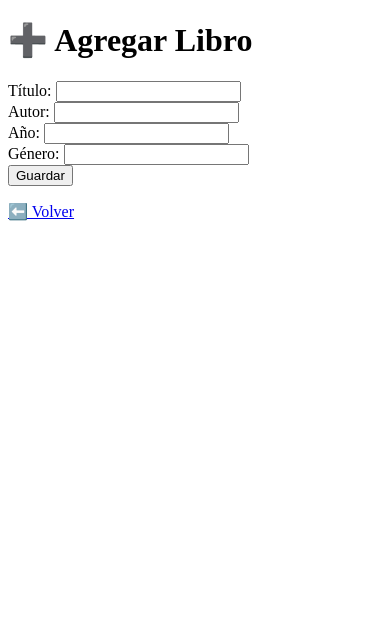
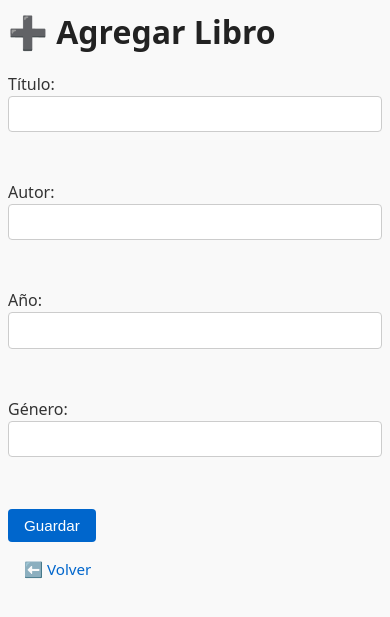
Before and after one commit to BrayronLeiva/database_project, a PHP site: page /add.php in a window 390 px wide. Shown: the top 617 px of the page. Run offline with PHP 8.4, Linux system fonts and the light colour scheme; data comes from the database, SQL or seed files in the repository.

Commit message:
Css improvement 1.0

```diff
--- a/add.php
+++ b/add.php
@@ -21,7 +21,11 @@ if ($_SERVER['REQUEST_METHOD'] === 'POST') {
 ?>
 <!DOCTYPE html>
 <html lang="es">
-<head><meta charset="UTF-8"><title>Agregar Libro</title></head>
+<head>
+    <meta charset="UTF-8" name="viewport" content="width=device-width, initial-scale=1.0">
+    <title>Agregar Libro</title>
+    <link rel="stylesheet" href="assets/css/styles.css">
+</head>
 <body>
     <h1>➕ Agregar Libro</h1>
     <?php if (!empty($error)) echo "<p style='color:red;'>$error</p>"; ?>
--- /dev/null
+++ b/assets/css/styles.css
@@ -0,0 +1,133 @@
+/* Reset básico */
+* {
+  margin: 0;
+  padding: 0;
+  box-sizing: border-box;
+}
+
+body {
+  font-family: system-ui, -apple-system, "Segoe UI", Roboto, sans-serif;
+  background: #f9f9f9;
+  color: #333;
+  line-height: 1.5;
+  padding: 1rem;
+}
+
+/* Contenedor principal */
+.container {
+  max-width: 900px;
+  margin: 0 auto;
+  background: #fff;
+  padding: 1.5rem;
+  border-radius: 8px;
+  box-shadow: 0 2px 6px rgba(0,0,0,0.08);
+}
+
+/* Títulos */
+h1, h2 {
+  margin-bottom: 1rem;
+  font-weight: 600;
+  color: #222;
+}
+
+/* Botones y enlaces */
+a, button {
+  display: inline-block;
+  padding: 0.5rem 1rem;
+  margin: 0.25rem 0;
+  text-decoration: none;
+  border-radius: 4px;
+  font-size: 0.95rem;
+  transition: background 0.2s ease;
+}
+
+a {
+  color: #0066cc;
+}
+
+a:hover {
+  text-decoration: underline;
+}
+
+button, .btn {
+  background: #0066cc;
+  color: #fff;
+  border: none;
+  cursor: pointer;
+}
+
+button:hover, .btn:hover {
+  background: #004999;
+}
+
+/* Tablas */
+table {
+  width: 100%;
+  border-collapse: collapse;
+  margin-top: 1rem;
+}
+
+th, td {
+  padding: 0.75rem;
+  border-bottom: 1px solid #ddd;
+  text-align: left;
+}
+
+th {
+  background: #f0f0f0;
+  font-weight: 600;
+}
+
+tr:hover {
+  background: #fafafa;
+}
+
+/* Formularios */
+form {
+  margin-top: 1rem;
+}
+
+label {
+  display: block;
+  margin-bottom: 0.5rem;
+  font-weight: 500;
+}
+
+input[type="text"],
+input[type="number"],
+input[type="email"],
+input[type="password"] {
+  width: 100%;
+  padding: 0.6rem;
+  margin-bottom: 1rem;
+  border: 1px solid #ccc;
+  border-radius: 4px;
+}
+
+/* Responsive */
+@media (max-width: 600px) {
+  body {
+    padding: 0.5rem;
+  }
+
+  table, thead, tbody, th, td, tr {
+    display: block;
+  }
+
+  th {
+    display: none;
+  }
+
+  td {
+    border: none;
+    padding: 0.5rem 0;
+  }
+
+  td::before {
+    content: attr(data-label);
+    font-weight: bold;
+    display: block;
+    margin-bottom: 0.25rem;
+    color: #555;
+  }
+}
--- a/edit.php
+++ b/edit.php
@@ -36,7 +36,11 @@ if (!$book) {
 ?>
 <!DOCTYPE html>
 <html lang="es">
-<head><meta charset="UTF-8"><title>Editar Libro</title></head>
+<head>
+    <meta charset="UTF-8" name="viewport" content="width=device-width, initial-scale=1.0">
+    <title>Editar Libro</title>
+    <link rel="stylesheet" href="assets/css/styles.css">
+</head>
 <body>
     <h1>✏️ Editar Libro</h1>
     <?php if (!empty($error)) echo "<p style='color:red;'>$error</p>"; ?>
--- a/index.php
+++ b/index.php
@@ -15,8 +15,9 @@ $books = $bookModel->getAll();
 <!DOCTYPE html>
 <html lang="es">
 <head>
-    <meta charset="UTF-8">
+    <meta charset="UTF-8" name="viewport" content="width=device-width, initial-scale=1.0">
     <title>Book Manager</title>
+    <link rel="stylesheet" href="assets/css/styles.css">
 </head>
 <body>
     <h1>📚 Lista de Libros</h1>
```
